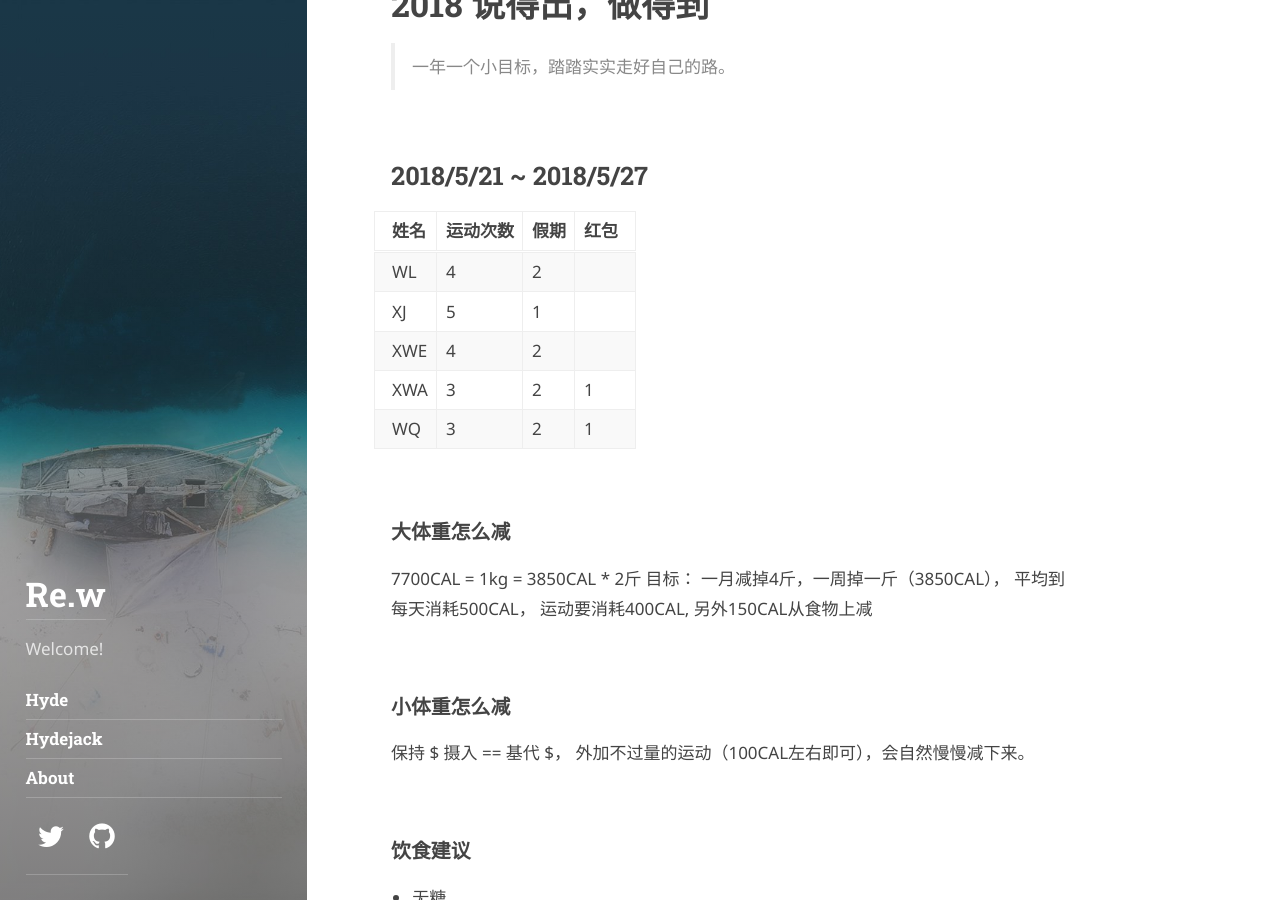
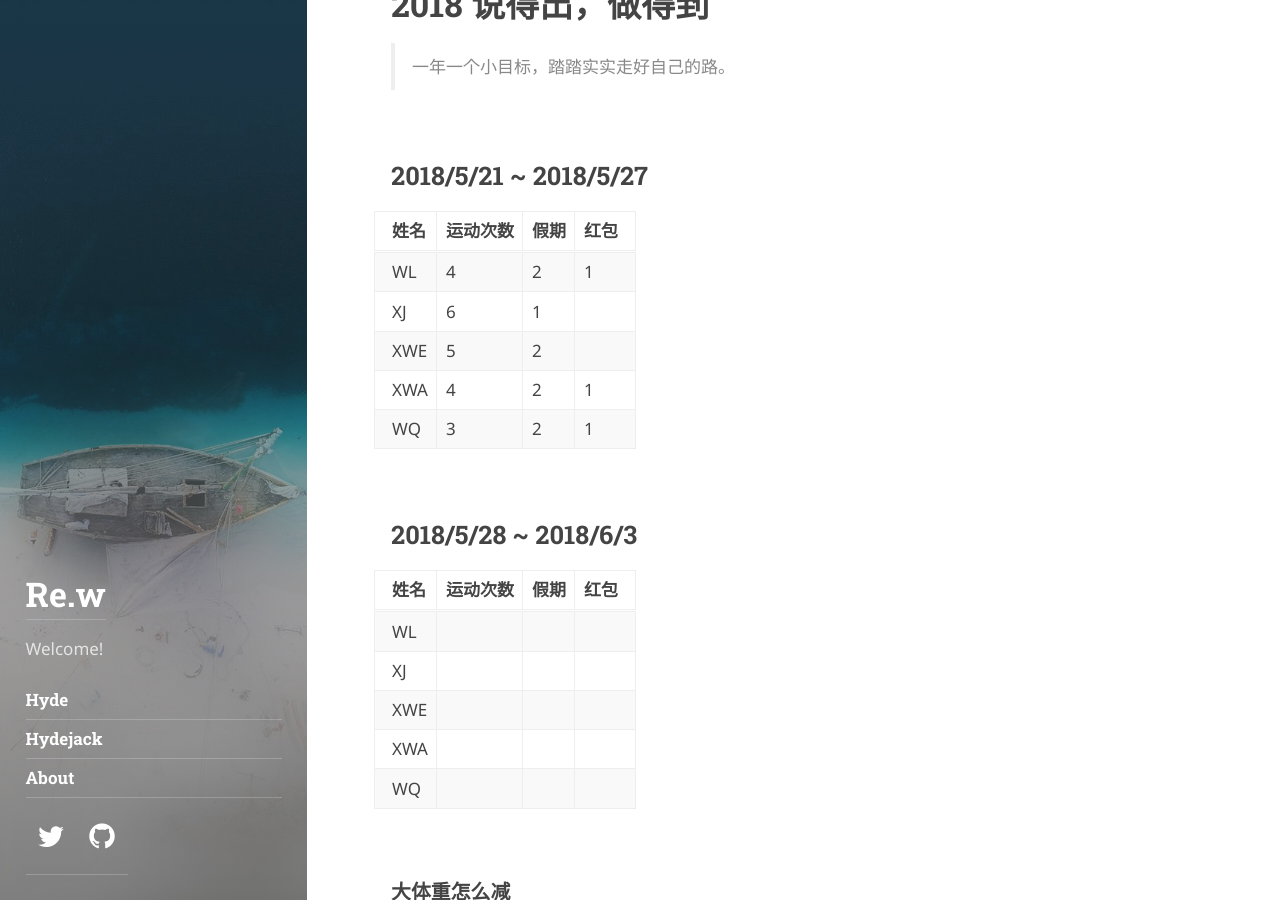
Before and after one commit to wangat2001/wangat2001.github.io, a Jekyll site: the page built from _posts/2018-05-25-weekly_sport_report.md, in a window 1280 px wide and 900 px high, scrolled down 334 px. Built offline with Jekyll 4.4.1, drawn with Linux system fonts in a browser that asks for light colours; some web fonts are replaced.

Commit message:
update 2nd recored

```diff
--- a/_posts/2018-05-25-weekly_sport_report.md
+++ b/_posts/2018-05-25-weekly_sport_report.md
@@ -15,14 +15,25 @@ tags: [gym]
 ## 2018/5/21  ~  2018/5/27
 
 
-| 姓名 | 运动次数           | 假期 | 红包|
-|:----|:------------------|:------| --- |
-| WL  | 4 | 2 |   |
-| XJ  | 5 | 1 |   |
-| XWE | 4 | 2 |   |
-| XWA | 3 | 2 | 1 |
+| 姓名 | 运动次数    | 假期  | 红包|
+|:----|:----------|:------| --- |
+| WL  | 4 | 2 | 1 |
+| XJ  | 6 | 1 |   |
+| XWE | 5 | 2 |   |
+| XWA | 4 | 2 | 1 |
 | WQ  | 3 | 2 | 1 |
 
+
+## 2018/5/28  ~  2018/6/3
+
+
+| 姓名 | 运动次数   | 假期 | 红包|
+|:----|:----------|:------| --- |
+| WL  |  |  |  |
+| XJ  |  |  |  |
+| XWE |  |  |  |
+| XWA |  |  |  |
+| WQ  |  |  |  |
 
 
 ### 大体重怎么减
```
